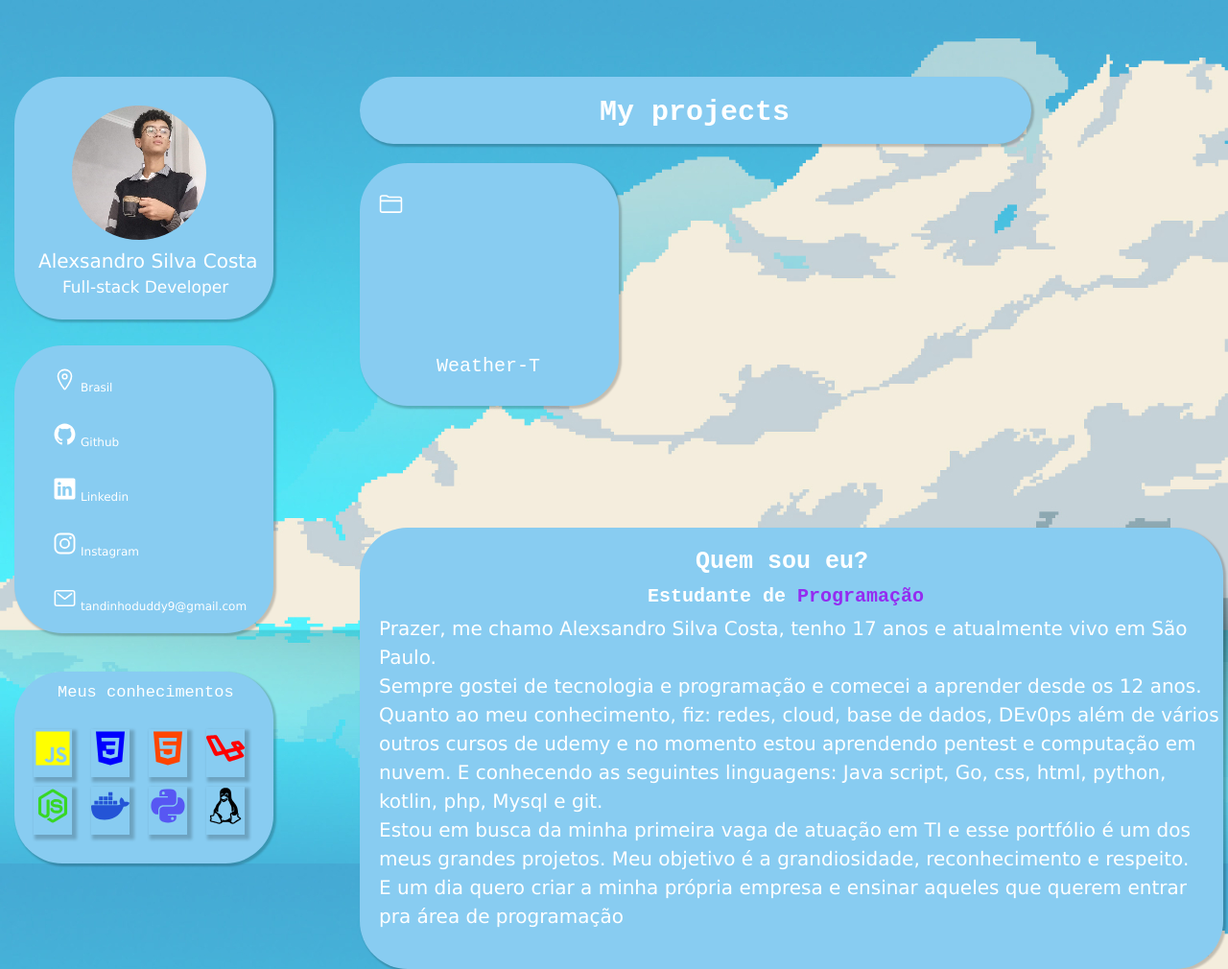
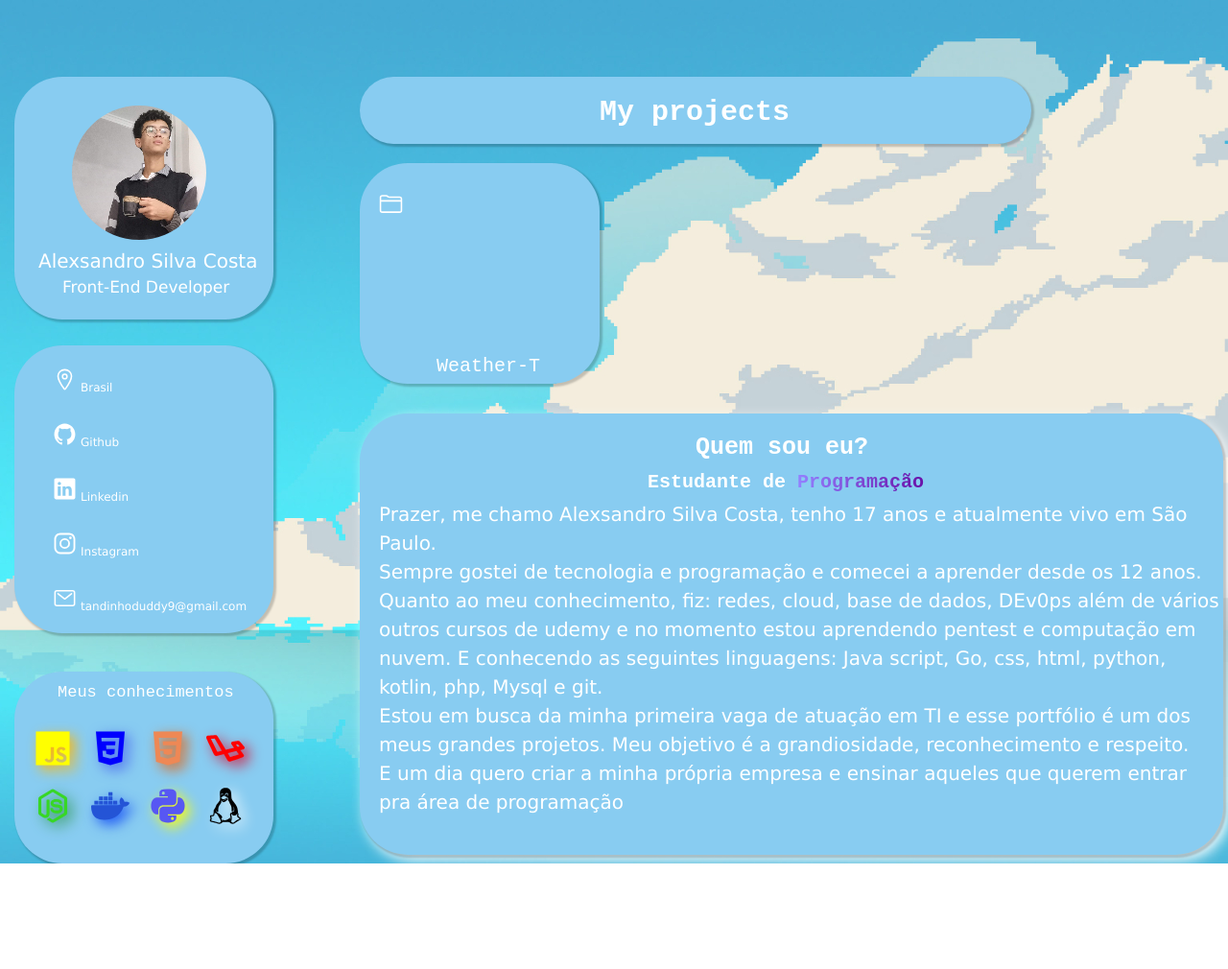
Before and after one commit to duddy57/duddy57dev, a plain HTML site: page index.html in a window 1280 px wide. Shown: the whole page at 96% size. After the commit the page ends 900 px from the top, so only its background shows below. Drawn offline with nearby package versions, Linux system fonts and the light colour scheme.

Commit message:
Atualização linear e animação.

```diff
--- a/index.html
+++ b/index.html
@@ -35,7 +35,7 @@
         <div class="card-main" id="chk-div">
             <img src="img/eu.png" alt="Eu">
             <h3>Alexsandro Silva Costa</h3>
-            <p>Full-stack Developer</p>
+            <p>Front-End Developer</p>
         </div>
     </div>
     <div class="C-info" id="chk-div">
--- a/style/style.css
+++ b/style/style.css
@@ -1,16 +1,23 @@
 * {
     top: 50px;
 }
+
+/*--dark mode--*/
+
+
+
 
 
 body {
     transition: background 0.2s linear;
     background-image: url(../img/ceuclaro.jpg);
+
 }
 
 @media (prefers-color-scheme: dark) {
     body {
       background-image: url(../img/ceudark.png);
+
     }
 
     #chk-div {
@@ -21,6 +28,9 @@ body {
 /* Card nome e foto */
 
 .card-main {
+    display: flex;
+    flex-wrap: wrap;
+    gap: 20px;
     top: 80px;
     left: 15px;
     position: absolute;
@@ -71,6 +81,9 @@ body {
 /* Card informaçoes de contato */
 
 .C-info {
+    display: flex;
+    flex-wrap: wrap;
+    gap: 20px;
     top: 360px;
     left: 15px;
     position: absolute;
@@ -107,6 +120,9 @@ ul span {
 /* Tecnologias */
 
 .C-tec {
+    display: flex;
+    flex-wrap: wrap;
+    gap: 20px;
     top: 700px;
     left: 15px;
     position: absolute;
@@ -134,7 +150,7 @@ ul span {
     left: 20px;
     position: absolute;
     color: yellow;
-    box-shadow: 3px 3px 3px 2px rgba(0, 0, 0, 0.2);
+    filter: drop-shadow(5px 5px 7px #ffb703);
 }
 
 .Css {
@@ -143,7 +159,7 @@ ul span {
     top: 60px;
     left: 80px;
     position: absolute;
-    box-shadow: 3px 3px 3px 2px rgba(0, 0, 0, 0.2);
+    filter: drop-shadow(5px 5px 7px #4661ee);
 }
 
 .html {
@@ -151,8 +167,8 @@ ul span {
     top: 60px;
     left: 140px;
     position: absolute;
-    box-shadow: 3px 3px 3px 2px rgba(0, 0, 0, 0.2);
-    color: orangered;
+    filter: drop-shadow(5px 5px 7px #e85d04);
+    color: #e85;
 }
 
 .laravel {
@@ -160,7 +176,7 @@ ul span {
     top: 60px;
     left: 200px;
     position: absolute;
-    box-shadow: 3px 3px 3px 2px rgba(0, 0, 0, 0.2);
+    filter: drop-shadow(5px 5px 7px #d90429);
     color: red;
 }
 
@@ -170,7 +186,7 @@ ul span {
     top: 120px;
     left: 20px;
     position: absolute;
-    box-shadow: 3px 3px 3px 2px rgba(0, 0, 0, 0.2);
+    filter: drop-shadow(5px 5px 7px #2b9348);
 }
 
 .DOCKER {
@@ -179,8 +195,7 @@ ul span {
     top: 120px;
     left: 80px;
     position: absolute;
-
-    box-shadow: 3px 3px 3px 2px rgba(0, 0, 0, 0.2);
+    filter: drop-shadow(5px 5px 7px #1f58f5);
 }
 
 .PY {
@@ -189,8 +204,7 @@ ul span {
     top: 120px;
     left: 140px;
     position: absolute;
-
-    box-shadow: 3px 3px 3px 2px rgba(0, 0, 0, 0.2);
+    filter: drop-shadow(5px 5px 7px yellow);
 }
 
 .LINUX {
@@ -199,12 +213,15 @@ ul span {
     top: 120px;
     left: 200px;
     position: absolute;
-    box-shadow: 3px 3px 3px 2px rgba(0, 0, 0, 0.2);
+    filter: drop-shadow(5px 5px 7px white);
 }
 
 /* Barra My projects */
 
 .C-projects {
+    display: flex;
+    flex-wrap: wrap;
+    gap: 20px;
     top: 80px;
     left: 375px;
     position: absolute;
@@ -234,8 +251,8 @@ ul span {
     top: 90px;
     left: 0px;
     position: absolute;
-    width: 270px;
-    height: 253px;
+    width: 250px;
+    height: 230px;
     background: #88CCF1;
     border-radius: 50px;
     box-shadow: 2px 2px 2px 1px rgba(0, 0, 0, 0.2)
@@ -251,10 +268,10 @@ ul span {
 }
 
 .folder {
+    left: 20px;
     position: absolute;
     font-size: 25px;
     color: #fff;
-    left: 20px;
     top: 30px;
 }
 
@@ -266,7 +283,11 @@ ul span {
 /* Sobre Mim */
 
 .C-sobre {
-    top: 550px;
+    display: flex;
+    flex-wrap: wrap;
+    gap: 20px;
+    filter: drop-shadow(5px 5px 7px white);
+    top: 450px;
     left: 375px;
     position: absolute;
     width: 900px;
@@ -274,6 +295,12 @@ ul span {
     background: #88CCF1;
     border-radius: 50px;
     box-shadow: 2px 2px 2px 1px rgba(0, 0, 0, 0.2);
+    animation: card-sobre 10s infinite ease-in-out;
+}
+@keyframes card-sobre {
+    70%{
+        transform: translateY(-5%);
+    }
 }
 
 .C-sobre h2 {
@@ -307,7 +334,11 @@ ul span {
 }
 
 .C-sobre span {
-    color: #942cf0;
+  background-image: linear-gradient(to left, #6910a8, #9381FF);
+  background-clip: text;
+  -webkit-background-clip: text;
+  -webkit-text-fill-color: transparent;
+  color: black;
 }
 
 /*  */
```
